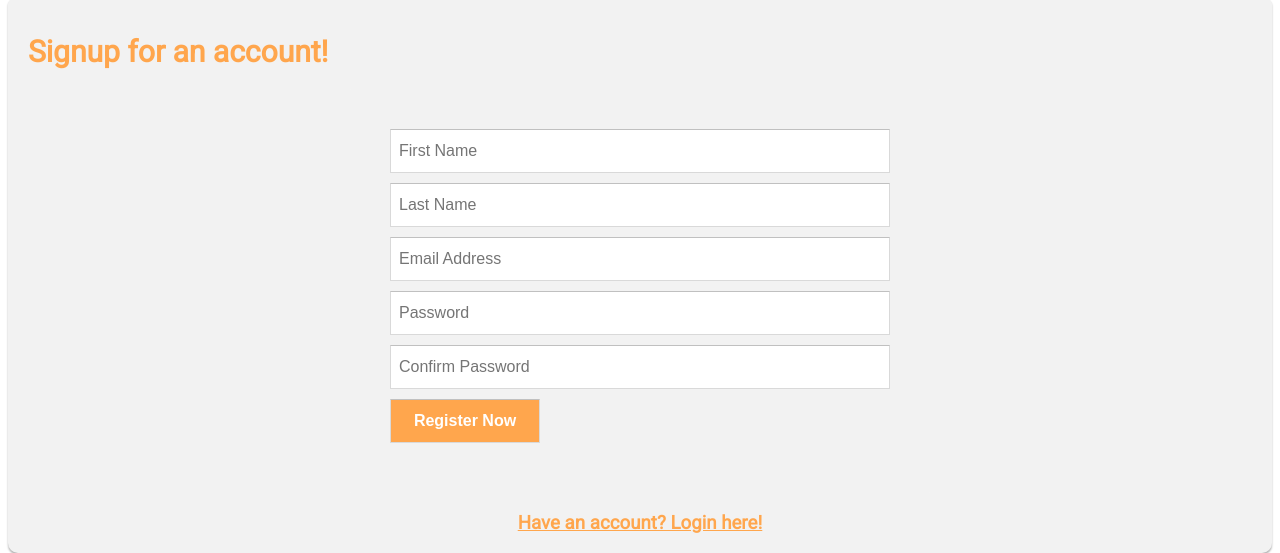
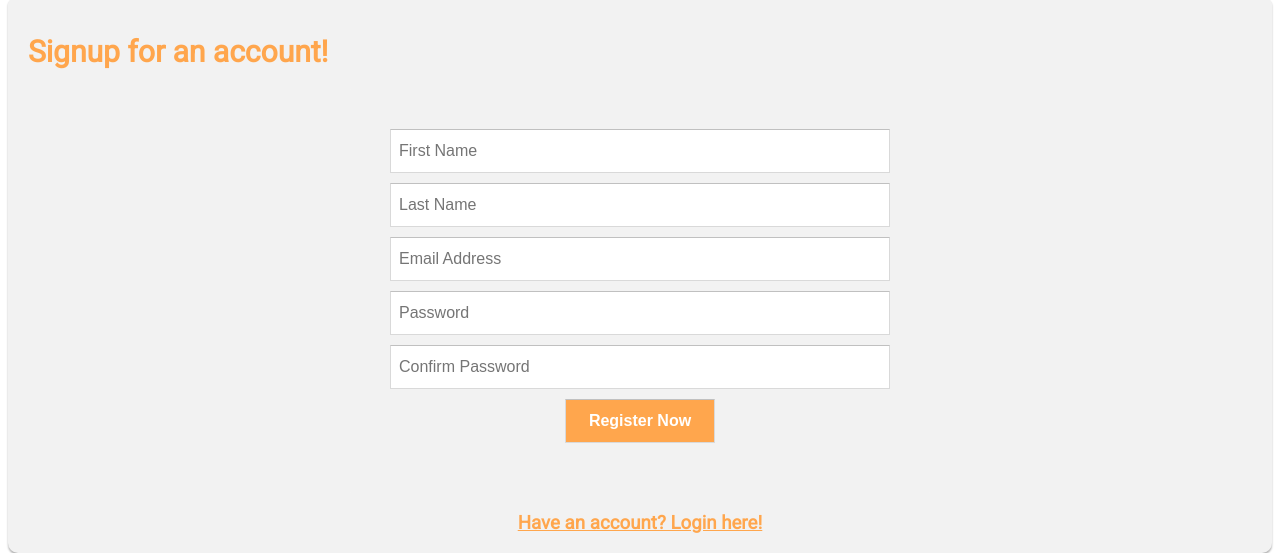
Before and after one commit to andersonlee2/saltwatermurris.com.au, a PHP site: page /signup.html in a window 1280 px wide. Shown: the part 357-910 px from the top of the page. Run offline with PHP 8.4, Linux system fonts and the light colour scheme.

Commit message:
Update stylesheet.css

```diff
--- a/src/stylesheet.css
+++ b/src/stylesheet.css
@@ -173,6 +173,8 @@ body{
   width: 500px;
   margin: 0 auto 10px;
   border-radius: 2px;
+    display: flex;
+  justify-content: center;
 
 }
 
@@ -195,10 +197,9 @@ body{
 
 .forms input[type=submit] {
   width: 150px;
-  display: block;
   margin-bottom: 10px;
-  align-content: center;
-  position: relative;height: 44px;
+  position: relative;
+  height: 44px;
   font-size: 16px;
   font-weight: bold;
   background: #ffa64d;
```
